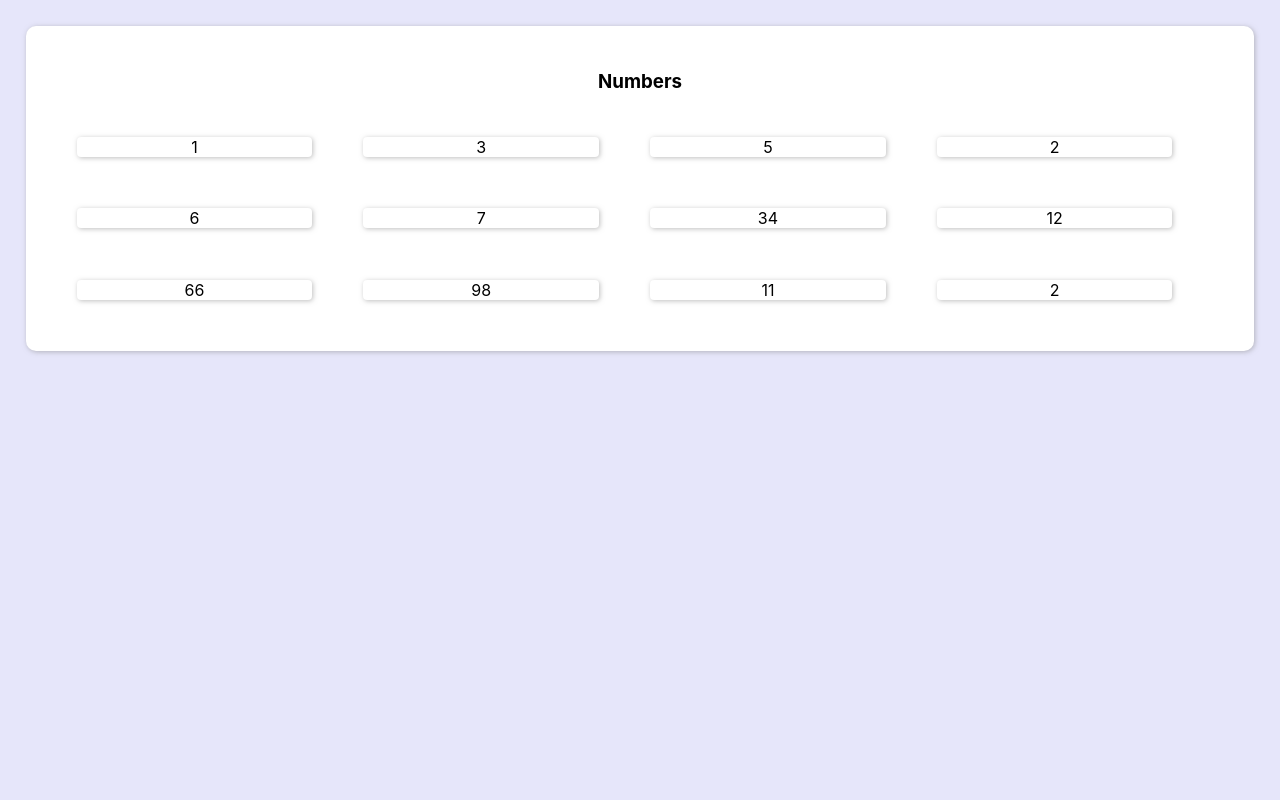
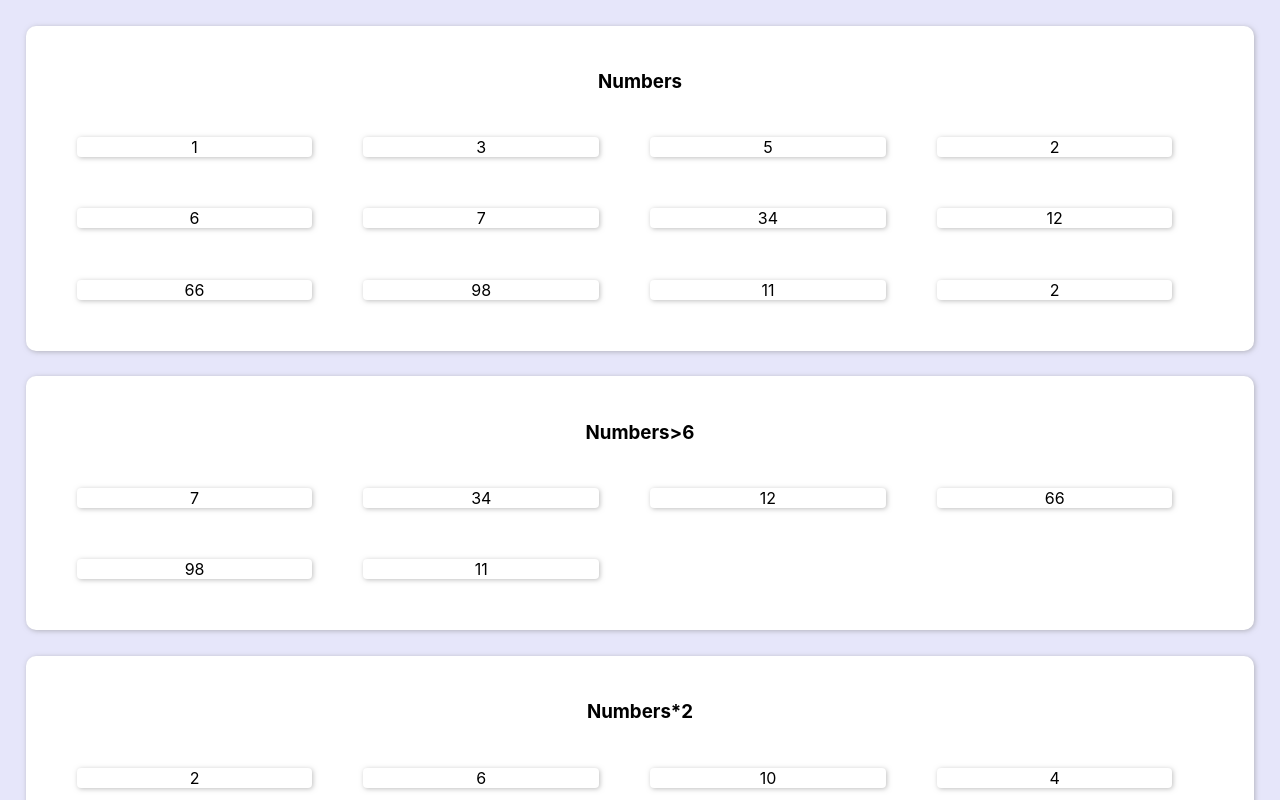
Before and after one commit to SanderLanciers/test2_react, a React (Create React App) app: page / in a window 1280 px wide. Shown: the top 800 px of the page. Built offline with nearby package versions, Linux system fonts and the light colour scheme.

Commit message:
Numbers>6, Numbers*2

```diff
--- a/src/App.js
+++ b/src/App.js
@@ -6,6 +6,8 @@ function App() {
     return (
         <div>
             <Numbers numbers={NUMBER_DATA} title="Numbers"/>
+            <Numbers numbers={NUMBER_DATA.filter(n => n > 6)} title="Numbers>6"/>
+            <Numbers numbers={NUMBER_DATA.map(n => n * 2)} title="Numbers*2"/>
         </div>
     );
 }
```
